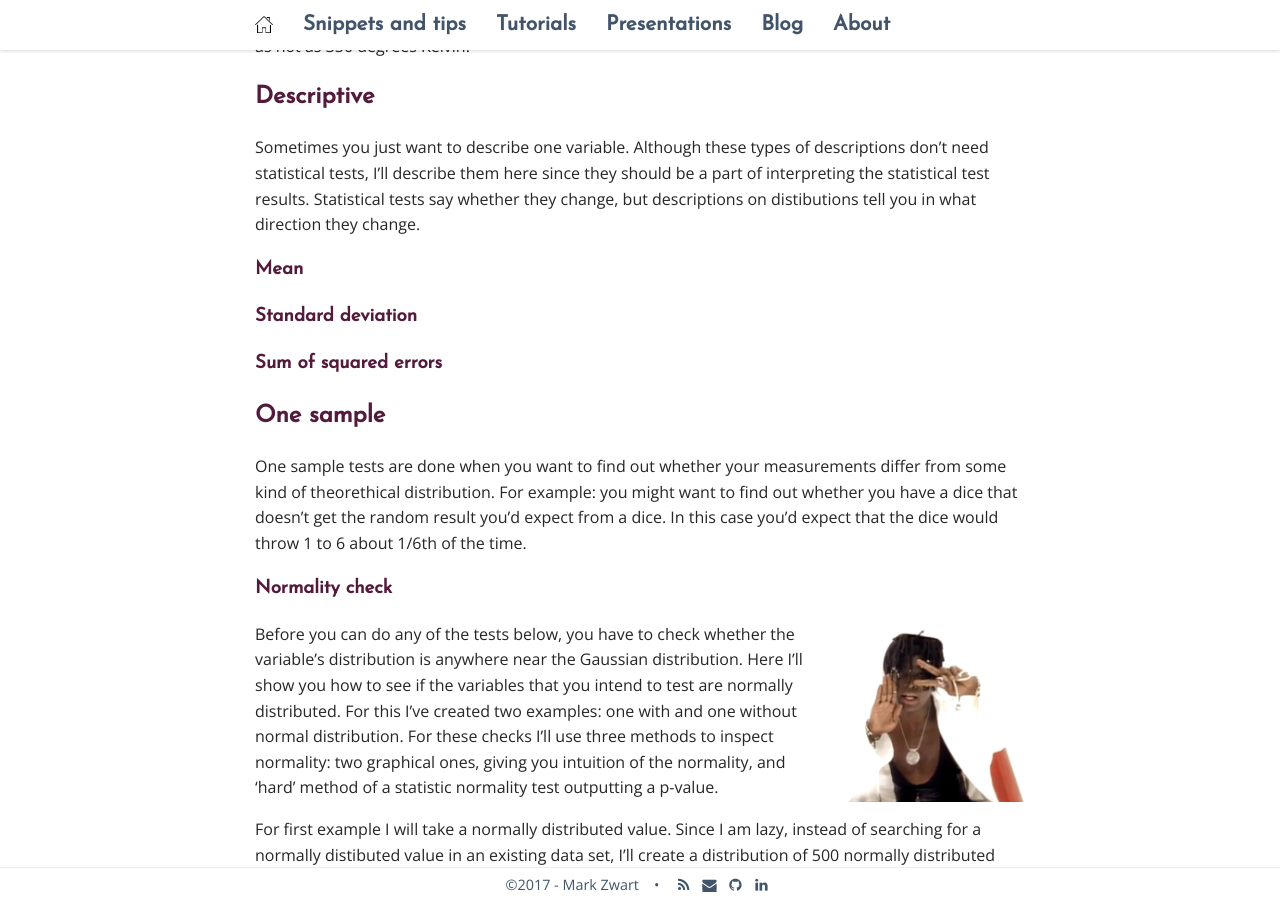
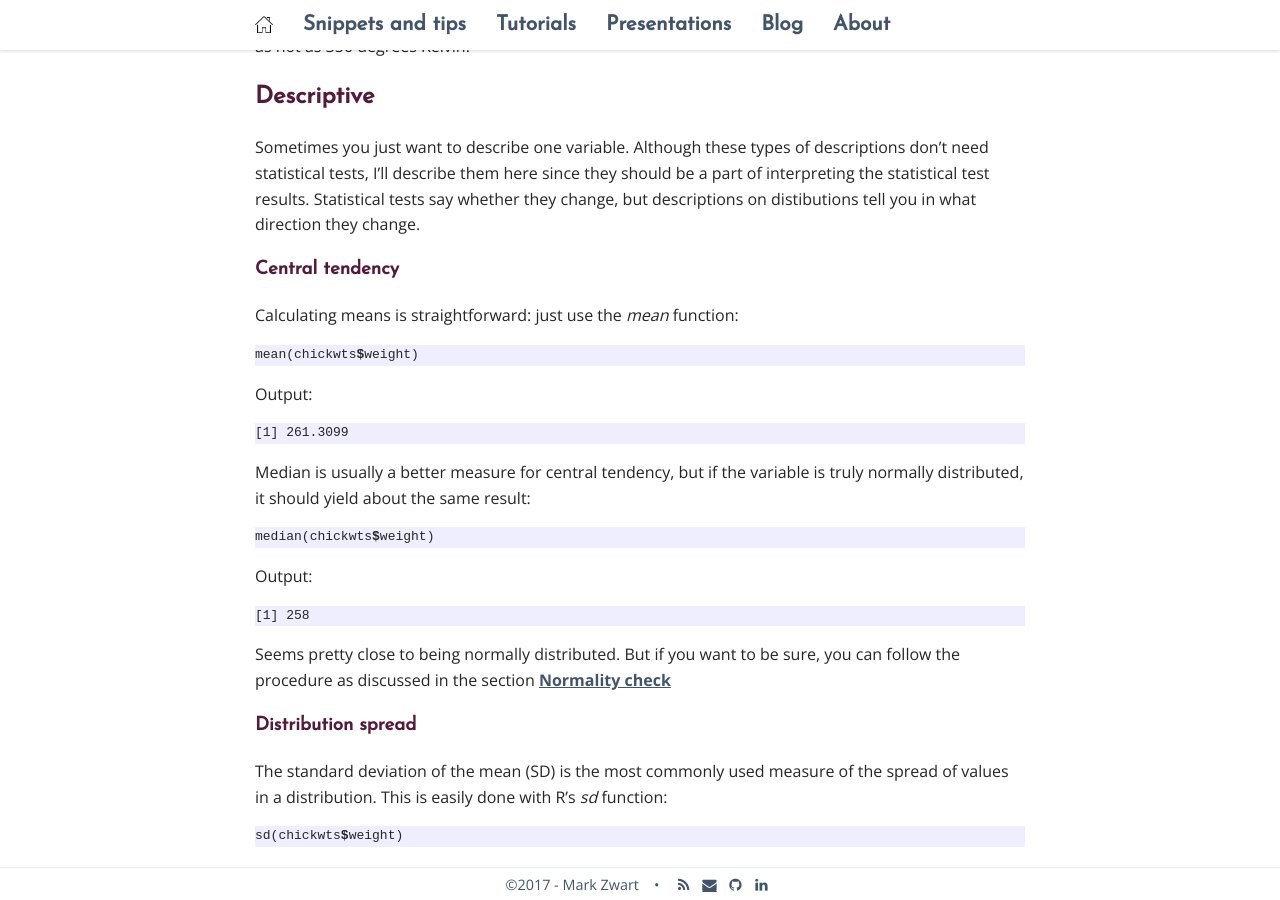
Before and after one commit to mark-me/mark-me.github.io, a Jekyll site: the page built from _pages/tutorials/statistical-tests/statistical-tests-gaussian.md, in a window 1280 px wide and 900 px high, scrolled down 416 px. Built offline with Jekyll 4.4.1, drawn with Linux system fonts in a browser that asks for light colours; nearby versions of some CDN libraries; comment, search, counter and statistics services are not loaded.

Commit message:
Update statistical-tests-gaussian.md

````diff
--- a/_pages/tutorials/statistical-tests/statistical-tests-gaussian.md
+++ b/_pages/tutorials/statistical-tests/statistical-tests-gaussian.md
@@ -15,11 +15,33 @@ A **ratio** variable has values like interval variables, but here there is an ab
 
 Sometimes you just want to describe one variable. Although these types of descriptions don't need statistical tests, I'll describe them here since they should be a part of interpreting the statistical test results. Statistical tests say whether they change, but descriptions on distibutions tell you in what direction they change.
 
-### Mean
+### Central tendency
 
-### Standard deviation
+Calculating means is straightforward: just use the _mean_ function:
+```r
+mean(chickwts$weight)
+```
+Output:
+```
+[1] 261.3099
+```
+Median is usually a better measure for central tendency, but if the variable is truly normally distributed, it should yield about the same result:
+```r
+median(chickwts$weight)
+```
+Output:
+```
+[1] 258
+```
+Seems pretty close to being normally distributed. But if you want to be sure, you can follow the procedure as discussed in the section [Normality check](/statistical-tests-gaussian/#normality-check)
 
-### Sum of squared errors
+### Distribution spread
+
+The standard deviation of the mean (SD) is the most commonly used measure of the spread of values in a distribution. This is easily done with R's _sd_ function:
+```r
+sd(chickwts$weight)
+```
+
 
 ## One sample
 
````
